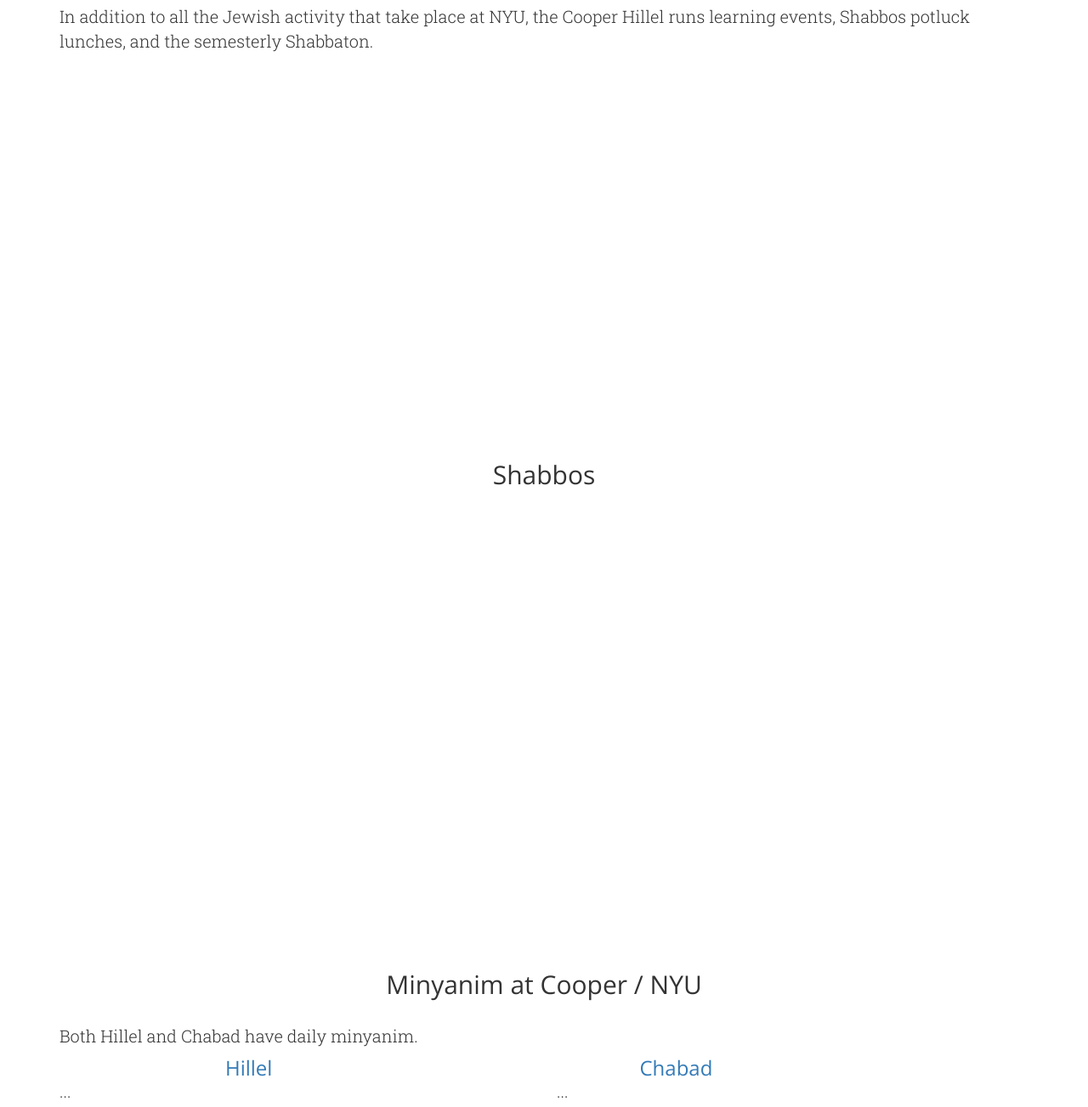
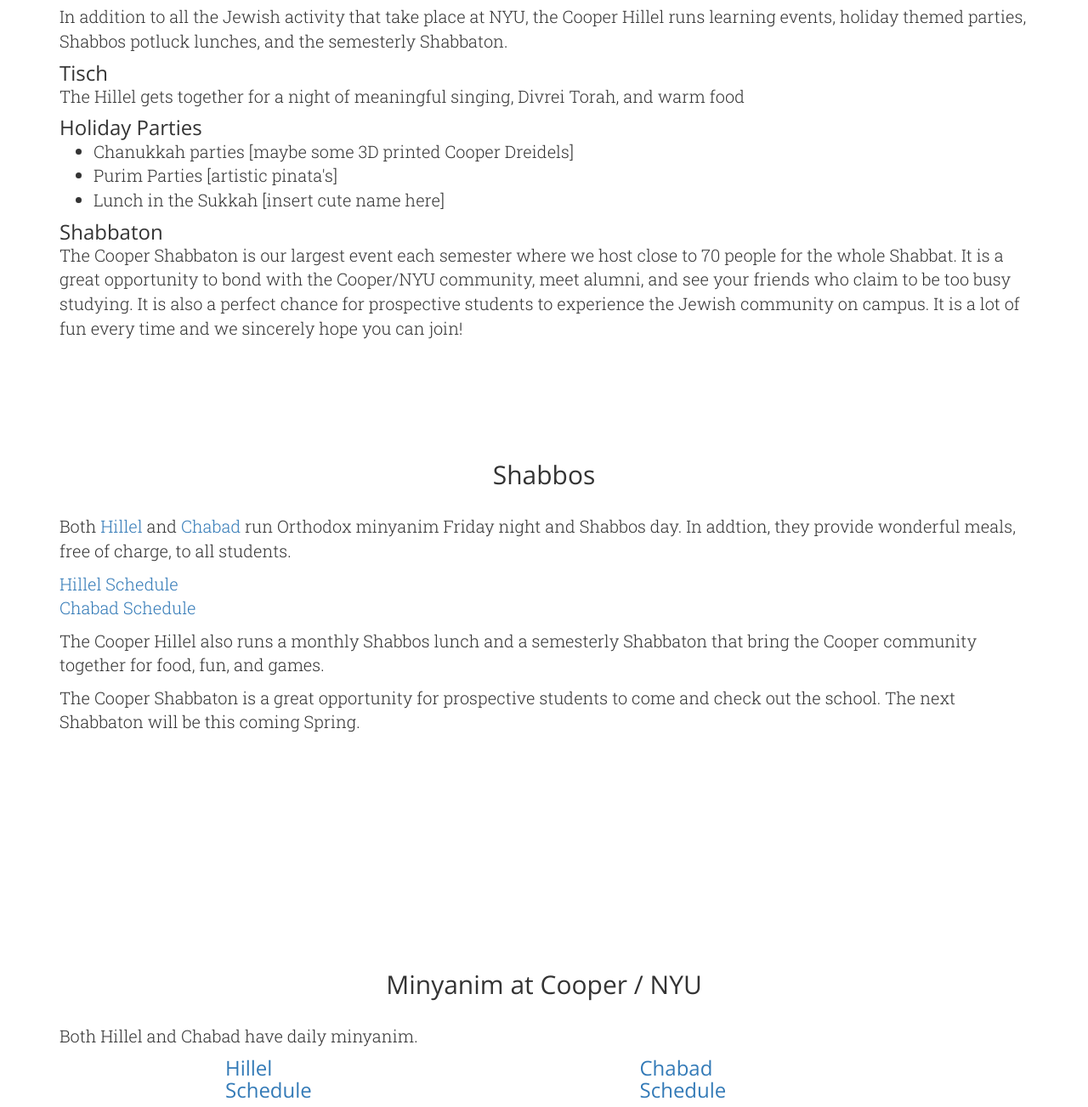
Before and after one commit to elifriedman/CooperHilelSite, a plain HTML site: page index.html in a window 1280 px wide. Shown: the part 1020-2323 px from the top of the page at 85% size. Drawn offline with nearby package versions, Linux system fonts and the light colour scheme.

Commit message:
add event info

```diff
--- a/index.html
+++ b/index.html
@@ -51,7 +51,7 @@
         <div class="page" id="About">
             <div class="content container">
                 <h2>Welcome to the Cooper Union Hillel</h2>
-                <p>Cooper Union contains a small, but thriving Jewish community. </p>
+                <p>Cooper Union contains a small, but thriving Jewish community.</p>
                 <p>The mission of the Cooper Union Hillel is to engage the Jewish students of the Cooper Union and enrich their lives by:</p>
                 <ul>
                     <li>providing religious and social experiences, including events corresponding to the Jewish holidays</li>
@@ -65,30 +65,47 @@
         <div class="page" id="Events">
             <div class="content container">
                 <h2>Upcoming Cooper Events</h2>
-                <p>In addition to all the Jewish activity that take place at NYU, the Cooper Hillel runs learning events, Shabbos potluck lunches, and the semesterly Shabbaton.</p>
+                <p>In addition to all the Jewish activity that take place at NYU, the Cooper Hillel runs learning events, holiday themed parties, Shabbos potluck lunches, and the semesterly Shabbaton.</p>
+
+                <h3>Tisch</h3>
+                <p>The Hillel gets together for a night of meaningful singing, Divrei Torah, and warm food</p>
+
+                <h3>Holiday Parties</h3>
+                <ul>
+                    <li>Chanukkah parties [maybe some 3D printed Cooper Dreidels]</li>
+                    <li>Purim Parties [artistic pinata's]</li>
+                    <li>Lunch in the Sukkah [insert cute name here]</li>
+                </ul>
+
+                <h3>Shabbaton</h3>
+                <p> The Cooper Shabbaton is our largest event each semester where we host close to 70 people for the whole Shabbat. It is a great opportunity to bond with the Cooper/NYU community, meet alumni, and see your friends who claim to be too busy studying. It is also a perfect chance for prospective students to experience the Jewish community on campus. It is a lot of fun every time and we sincerely hope you can join!
             </div> <!-- content container -->
+
         </div> <!-- page -->
         <div class="page" id="Shabbos">
             <div class="content container">
                 <h2>Shabbos</h2>
+                <p> Both <a href="http://bronfmancenter.org">Hillel</a> and <a href="http://boweryjews.org">Chabad</a> run Orthodox minyanim Friday night and Shabbos day. In addtion, they provide wonderful meals, free of charge, to all students.</p>
+                <ul class="list-unstyled">
+                    <li> <a href="http://www.bronfmancenter.org/minyan-times">Hillel Schedule</a></li>
+                    <li> <a href="http://www.boweryjews.org/undergraduate-life">Chabad Schedule</a></li>
+                </ul>
+                <p>The Cooper Hillel also runs a monthly Shabbos lunch and a semesterly Shabbaton that bring the Cooper community together for food, fun, and games.</p>
+                <p>The Cooper Shabbaton is a great opportunity for prospective students to come and check out the school. The next Shabbaton will be this coming Spring.</p>
             </div> <!-- content container -->
         </div> <!-- page -->
+
         <div class="page" id="Minyan">
             <div class="content container">
                 <h2>Minyanim at Cooper / NYU</h2>
                 <p>Both Hillel and Chabad have daily minyanim.</p>
                 <div class="row">
                     <div class="col-sm-2"></div>
-                    <div class="col-sm-1"><h3><a href="http://bronfmancenter.org">Hillel</a></h3></div>
+                    <div class="col-sm-1"><h3><a href="http://bronfmancenter.org/minyan-times">Hillel Schedule</a></h3></div>
                     <div class="col-sm-4"></div>
-                    <div class="col-sm-1"><h3><a href="http://boweryjews.org">Chabad</a></h3></div>
+                    <div class="col-sm-1"><h3><a href="http://boweryjews.org/undergraduate-life">Chabad Schedule</a></h3></div>
                     <div class="col-sm-1"></div>
                 </div> <!-- row -->
-                <div class="row">
-                    <div class="col-sm-6">...</div>
-                    <div class="col-sm-6">...</div>
-                </div> <!-- row -->
-
             </div> <!-- content container -->
         </div> <!-- page -->
         <div class="page" id="Kosher_Food">
@@ -96,7 +113,7 @@
                 <h2>Kosher Food</h2>
                 <p>Many students cook food in their apartments, but if you want to go out to eat, there are a number of Kosher options:</p>
                 <ul>
-                    <li>NYU Kosher Cafeteria</li>
+                    <li>NYU Kosher Cafeteria (befriend NYU freshmen!)</li>
                     <li><a href="http://www.mochaburger.com/">Mocha Burger</a></li>
                     <li>...</li>
                 </ul>
@@ -105,8 +122,10 @@
         <div class="page" id="Learning_Opportunities">
             <div class="content container">
                 <h2>Learning Opportunities</h2>
+                <p>There are numerous options when it comes to learning Torah:
                 <ul>
-                    <li><a href="http://nyukollel.org">NYU Kollel</a></li>
+                    <li>Weekly shiurim in the Bronfman Center and at Chabad</li>
+                    <li>The <a href="http://nyukollel.org">NYU Kollel</a> (you receive a stipend for learning)</li>
                     <li><a href="https://docs.google.com/forms/d/e/1FAIpQLSfnLwpJloJjRYPjmhgoDO6aSLox6jqD93ckFO5lISZhFEughw/viewform">Yeshivat CHB</a></li>
                 </ul>
             </div> <!-- content container -->
```
